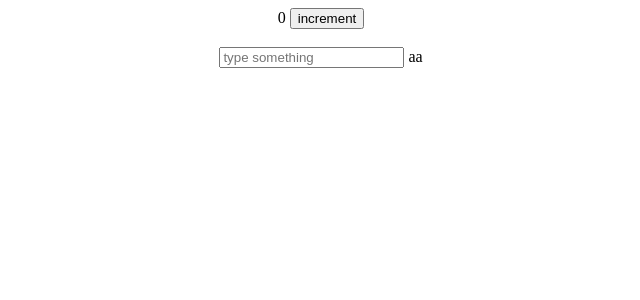
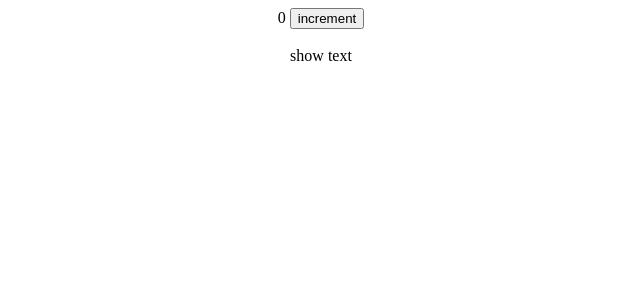
Before and after one commit to pranandv/React-hooks, a React (Create React App) app: page / in a window 1280 px wide. Shown: the top 300 px of the page, without its empty margins (319-959 px from the left). Built offline with nearby package versions, Linux system fonts and the light colour scheme.

Commit message:
use reducer

```diff
--- a/src/App.js
+++ b/src/App.js
@@ -1,10 +1,13 @@
 import './App.css';
-import UseStateLearning from './useState/UseState'
+// import UseStateLearning from './useState/UseState'
+import UseReducerHook from './useReducer/UseReducerHook';
 
 function App() {
   return (
     <div className="App">
-      <UseStateLearning/>
+      {/* <UseStateLearning/> */}
+
+    <UseReducerHook/>
     </div>
   );
 }
--- /dev/null
+++ b/src/useReducer/UseReducerHook.js
@@ -0,0 +1,25 @@
+import React, { useReducer } from 'react'
+
+const reducer = (state, action) => {
+    switch (action.type) {
+        case "INCREMENT":
+            return { counter: state.counter + 1, showText: state.showText }
+        case "toggleText":
+            return { counter: state.counter, showText: !state.showText }
+        default:
+            return state
+    }
+}
+
+function UseReducerHook() {
+    const [state, dispatch] = useReducer(reducer, { counter: 0, showText: true })
+    return (
+        <div>
+            {state.counter} <button onClick={() => { dispatch({ type: "INCREMENT" }); dispatch({ type: "toggleText" }) }}>increment</button>
+            <br />
+            <br />
+            {state.showText && "show text"}
+        </div>
+    )
+}
+export default UseReducerHook
--- a/src/useState/UseState.js
+++ b/src/useState/UseState.js
@@ -1,30 +1,29 @@
 import React from 'react'
 import { useState } from 'react'
 
-
 function UseStateLearning() {
 
-    let [counter,setCounter] = useState(0)
-    let [typing,setTyping] = useState("aa ")
+    let [counter, setCounter] = useState(0)
+    let [typing, setTyping] = useState("")
 
-    const inc = () =>{
+    const inc = () => {
         setCounter(
             counter = counter + 1
-    )}
-
-    const onchange =(e)=>{
+        )
+    }
+    const onchange = (e) => {
         typing = e.target.value
         setTyping(
             typing
         )
     }
+
     return (
         <div>
             {counter} <button onClick={inc}>increment</button>
             <br></br>
             <br></br>
-    <input onChange={onchange} placeholder='type something'/> {typing}
-
+            <input onChange={onchange} placeholder='type something' /> {typing}
         </div>
     )
 }
```
Lines whose indentation alone changed are shown as unchanged.
